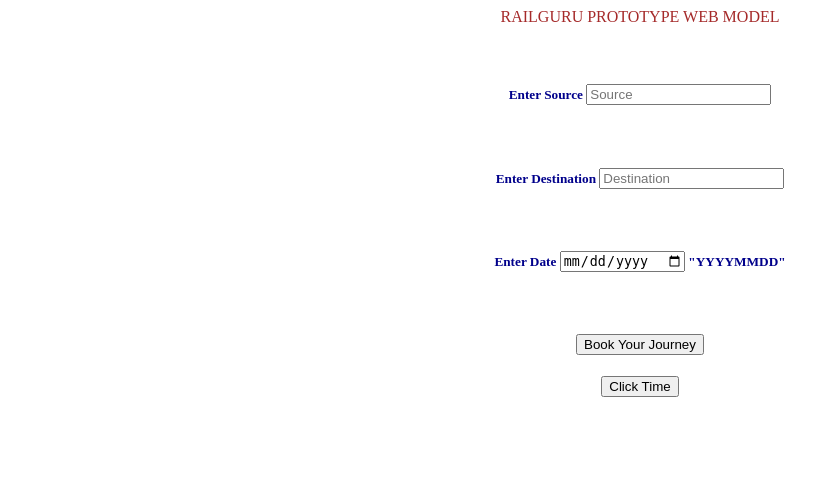
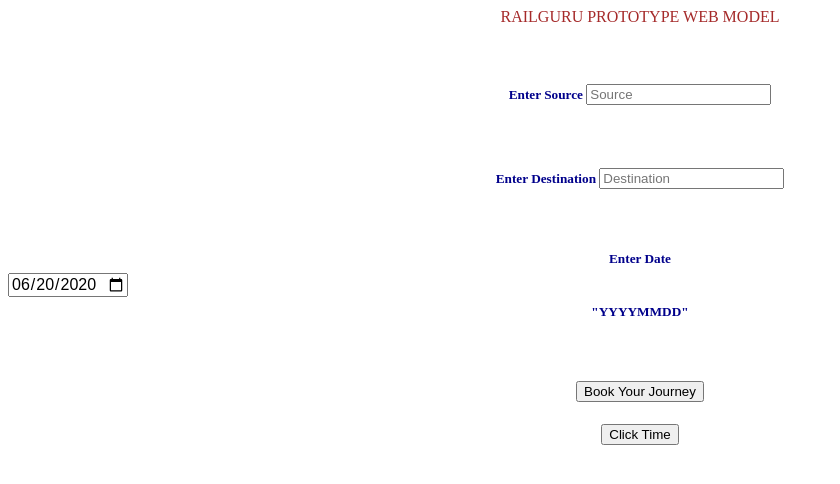
Before and after one commit to pskr0/Railticket, a Flask app: page / in a window 1280 px wide. Shown: the top 484 px of the page, without its empty margins (0-840 px from the left). Run offline with Flask 2, Linux system fonts and the light colour scheme; parts of the project's set-up code (start-up, migrations or seed data) failed here and were passed over.

Commit message:
Updated Date Form

```diff
--- a/templates/index.html
+++ b/templates/index.html
@@ -6,7 +6,17 @@
 <TITLE>
 RAILGURU
 </TITLE>
+<style>
+#dd{
+    display: block;
+    font: 1rem 'Fira Sans', sans-serif;
+}
 
+#dd{
+    margin: .4rem 0;
+}
+
+</style>
 
 
 
@@ -38,7 +48,7 @@ Enter Destination
 <br>
 <h5 style="color:darkblue">
 Enter Date
-<input placeholder="Date" name="inputdata" type="Date">
+<input placeholder="Date" name="inputdata" type="Date" value="2020-06-20" min="2019-06-31" max="2020-08-01" id="dd">
 "YYYYMMDD"
 </h5>
 
```
